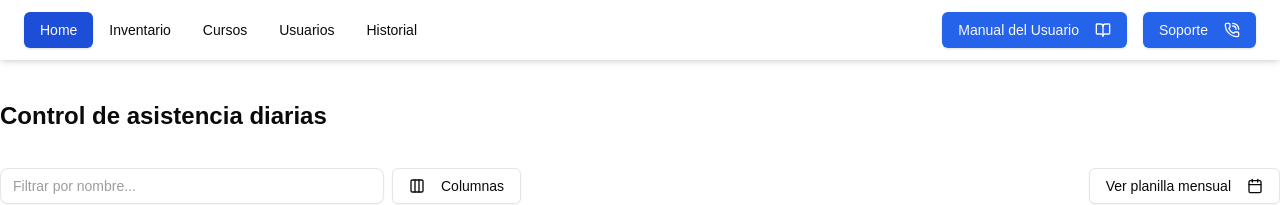
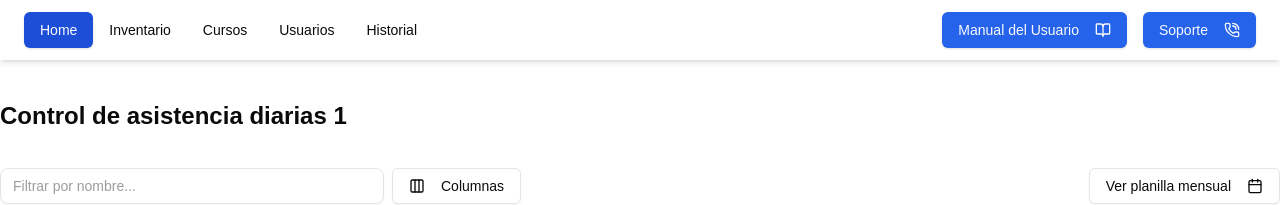
Before and after one commit to REPOSITORIO-PROYECTOS/sistema_gestion, a Next.js app in the folder frontend/: page /cursos/1/asistencias in a window 1280 px wide. Shown: the top 205 px of the page. Built offline with nearby package versions, Linux system fonts and the light colour scheme.

Commit message:
feat: agregar ID de curso a la página de asistencia y actualizar el título

```diff
--- a/frontend/src/app/cursos/[id]/asistencias/page.tsx
+++ b/frontend/src/app/cursos/[id]/asistencias/page.tsx
@@ -1,10 +1,15 @@
 import { TablaAsistencia } from "@/components/interfaces/tabla-asistencia"
 
-export default function AsistenciaPage() {
+export default async function Page({
+    params,
+}: {
+    params: Promise<{ id: string }>
+}) {
+    const id = (await params).id
     return (
         <div className="container mx-auto py-10">
-            <h1 className="text-2xl font-bold mb-5">Control de asistencia diarias</h1>
-            <TablaAsistencia />
+            <h1 className="text-2xl font-bold mb-5">Control de asistencia diarias {id}</h1>
+            <TablaAsistencia id={id} />
         </div>
     )
 }
```
